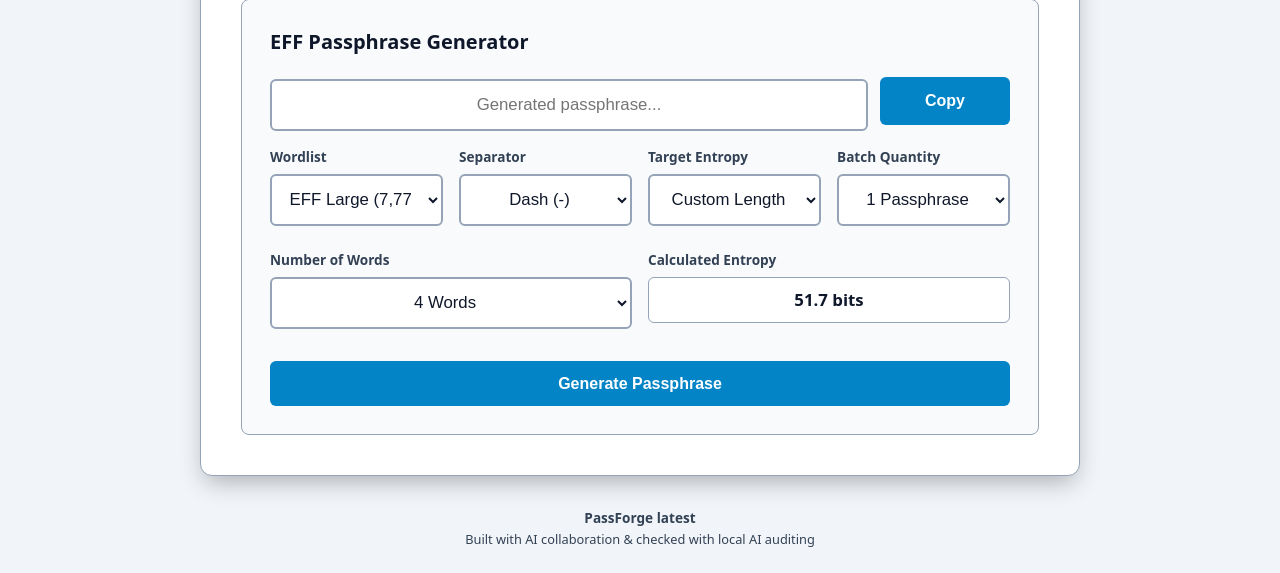
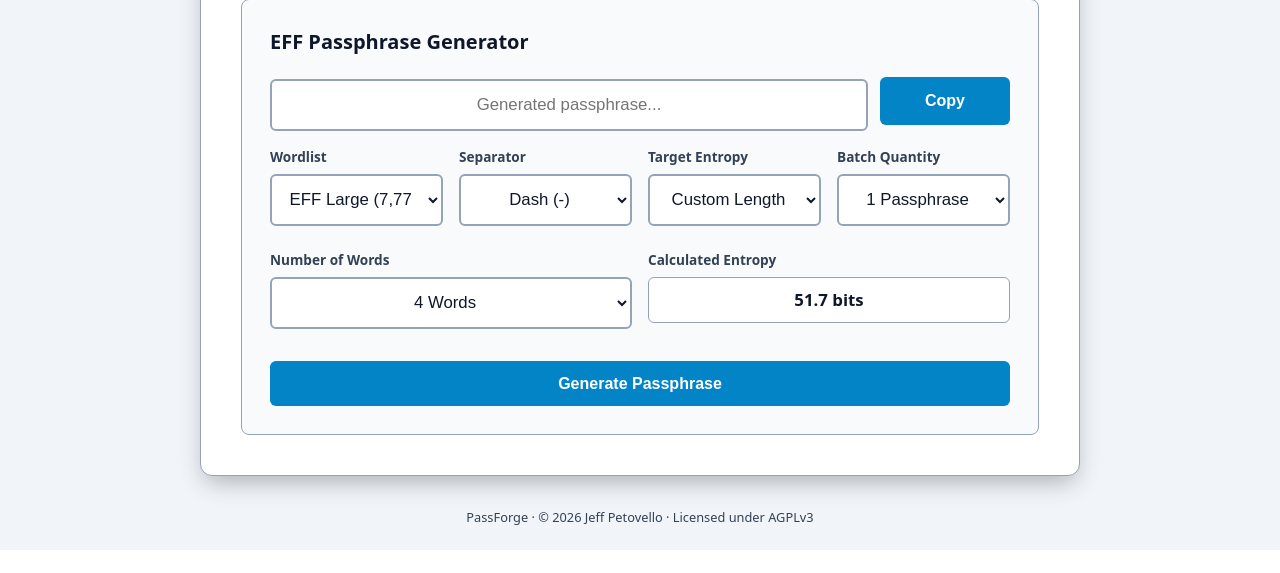
Before and after one commit to JPetovello/PassForge, a Flask app: page / in a window 1280 px wide. Shown: the part 905-1478 px from the top of the page. After the commit the page ends 1455 px from the top, so only its background shows below. Run offline with Flask 3, Linux system fonts and the light colour scheme.

Commit message:
Simplify footer and remove legacy version display

```diff
--- a/app.py
+++ b/app.py
@@ -57,9 +57,6 @@ if REDIS_URL.startswith("redis://"):
         print(f"[Redis] Successfully connected to Redis instance ({REDIS_URL}).")
     except Exception as e:
         print(f"[Redis Warning] Could not connect to Redis ({REDIS_URL}): {e}")
-
-# Grab application version from environment
-APP_VERSION = os.environ.get("APP_VERSION", "latest")
 
 # Load and verify bundled EFF wordlists at app startup
 EFF_LARGE_SHA256 = "addd35536511597a02fa0a9ff1e5284677b8883b83e986e43f15a3db996b903e"
@@ -214,7 +211,6 @@ def calculate_entropy(password):
 def index():
     return render_template(
         'index.html',
-        app_version=APP_VERSION,
         large_wordlist_size=len(EFF_LARGE_WORDS),
         short_wordlist_size=len(EFF_SHORT_WORDS),
     )
--- a/templates/footer.html
+++ /dev/null
@@ -1,4 +0,0 @@
-<footer style="text-align: center; margin-top: 2rem; font-size: 0.85rem; color: #6c757d; line-height: 1.4;">
-    <p style="margin: 0; font-weight: 600;">PassForge {{ app_version }}</p>
-    <p style="margin: 0.25rem 0 0 0; font-size: 0.80rem;">Built with AI collaboration &amp; checked with local AI auditing</p>
-</footer>
--- a/templates/index.html
+++ b/templates/index.html
@@ -539,9 +539,8 @@
         </div>
     </main>
 
-    <footer style="text-align: center; margin-top: 2rem; font-size: 0.85rem; color: var(--text-muted); line-height: 1.4;">
-        <p style="margin: 0; font-weight: 600;">PassForge {{ app_version }}</p>
-        <p style="margin: 0.25rem 0 0 0; font-size: 0.80rem;">Built with AI collaboration &amp; checked with local AI auditing</p>
+    <footer style="margin-top: 2rem; font-size: 0.80rem; color: var(--text-muted);">
+        PassForge · © 2026 Jeff Petovello · Licensed under AGPLv3
     </footer>
 
     <!-- Service Worker Registration -->
```
Also changed, not shown: tests/test_app.py (+13 -0 lines), 1 other file.
